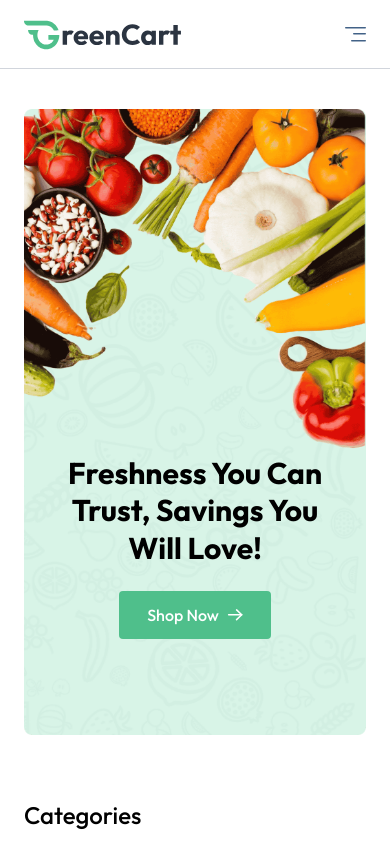
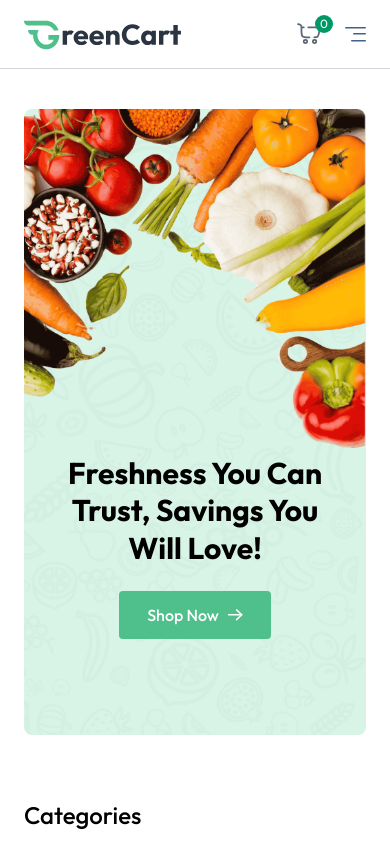
Before and after one commit to JUDHI3134/grocery, a React (Vite) app in the folder client/: page / in a window 390 px wide. Shown: the top 844 px of the page. Built offline with nearby package versions, Linux system fonts and the light colour scheme.

Commit message:
cart item

```diff
--- a/client/src/components/Navbar.jsx
+++ b/client/src/components/Navbar.jsx
@@ -6,7 +6,7 @@ import { useAppContext } from '../context/AppContext'
 const Navbar = () => {
 
     const [open, setOpen] = React.useState(false)
-    const { user, setUser, setShowUserLogin, navigate, searchQuery, setSearchQuery } = useAppContext()
+    const { user, setUser, setShowUserLogin, navigate, searchQuery, setSearchQuery, getCartCount } = useAppContext()
 
     const logout = async () => {
         setUser(null)
@@ -39,7 +39,7 @@ const Navbar = () => {
 
                 <div onClick={()=>navigate("/cart")} className="relative cursor-pointer">
                 <img src={assets.nav_cart_icon} alt="cart" className='w-6 opacity-80' />
-                    <button className="absolute -top-2 -right-3 text-xs text-white bg-emerald-600 w-[18px] h-[18px] rounded-full">3</button>
+                  <button className="absolute -top-2 -right-3 text-xs text-white bg-emerald-600 w-[18px] h-[18px] rounded-full">{ getCartCount()}</button>
                 </div>
 
                {!user ? ( <button onClick={()=>setShowUserLogin(true)} className="cursor-pointer px-8 py-2 bg-emerald-600 hover:bg-primary transition text-white rounded-full">
@@ -53,12 +53,20 @@ const Navbar = () => {
                           </ul>
                       </div>
                 )}
-            </div>
+          </div>
 
-            <button onClick={() => open ? setOpen(false) : setOpen(true)} aria-label="Menu" className="sm:hidden">
+
+          <div className='flex items-center gap-6 sm:hidden'>
+          <div onClick={()=>navigate("/cart")} className="relative cursor-pointer">
+                <img src={assets.nav_cart_icon} alt="cart" className='w-6 opacity-80' />
+                  <button className="absolute -top-2 -right-3 text-xs text-white bg-emerald-600 w-[18px] h-[18px] rounded-full">{ getCartCount()}</button>
+                </div>
+
+            <button onClick={() => open ? setOpen(false) : setOpen(true)} aria-label="Menu" className="">
                 {/* Menu Icon SVG */}
                 <img src={assets.menu_icon} alt="menu" />
             </button>
+          </div>
 
             {/* Mobile Menu */}
             { open && (<div className={`${open ? 'flex' : 'hidden'} absolute top-[60px] left-0 w-full bg-white shadow-md py-4 flex-col items-start gap-2 px-5 text-sm md:hidden`}>
```
